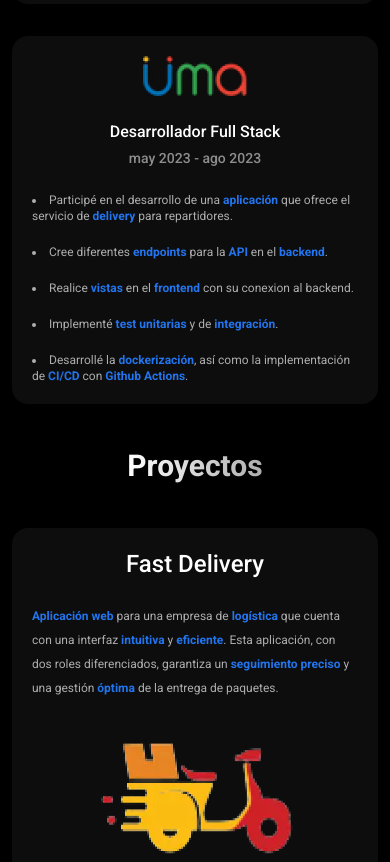
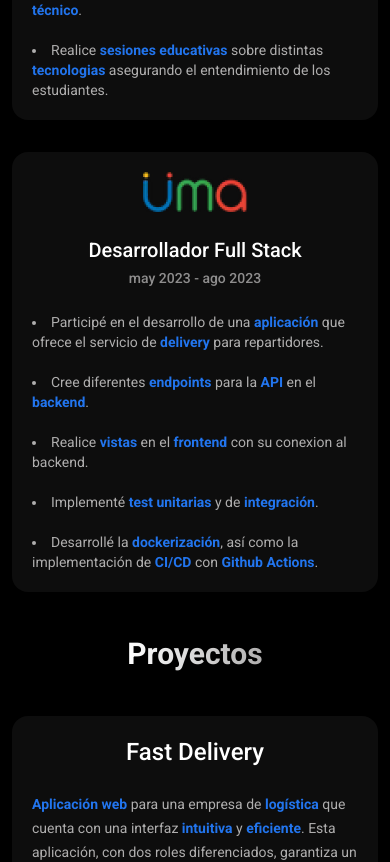
Before and after one commit to RafaMojica/Portfolio-Rafael-Mojica, a Next.js app: page / in a window 390 px wide. Shown: the part 1328-2190 px from the top of the page. Built offline with nearby package versions, Linux system fonts and the light colour scheme.

Commit message:
fix: size letter responsive

```diff
--- a/src/components/About.tsx
+++ b/src/components/About.tsx
@@ -14,7 +14,7 @@ const About = () => {
       <MainTitle title="Sobre Mí" />
       <div className="flex flex-wrap gap-12 items-center justify-center">
         <Card className="basis-96 grow">
-          <p className="leading-8 md:leading-8 text-base md:text-lg text-dPrimary">
+          <p className="leading-8 md:leading-8 text-sm md:text-lg text-dPrimary">
             Como apasionado{" "}
             <span className="font-bold text-dEmphasis">desarrollador</span>,
             estoy constantemente en busca de{" "}
--- a/src/components/Experience.tsx
+++ b/src/components/Experience.tsx
@@ -18,12 +18,12 @@ const Experience = () => {
             <Card key={name}>
               <Image src={logo} alt={`Foto Empresa ${name}`} />
               <div className="flex flex-col gap-1 font-medium text-center">
-                <h3 className="text-dSecondary text-base sm:text-xl">
+                <h3 className="text-dSecondary text-xl sm:text-2xl">
                   {position}
                 </h3>
                 <p className="text-dPrimary/80 text-sm">{duration}</p>
               </div>
-              <ul className="flex flex-col self-start gap-5 list-inside list-disc text-dPrimary text-xs sm:text-base">
+              <ul className="flex flex-col self-start gap-5 list-inside list-disc text-dPrimary text-sm sm:text-lg">
                 {tasks.map((task, index) => {
                   return (
                     <li
--- a/src/components/Projects.tsx
+++ b/src/components/Projects.tsx
@@ -27,7 +27,7 @@ const Projects = () => {
                 )}
               </div>
               <p
-                className="text-dPrimary leading-6 md:leading-8 text-xs sm:text-base"
+                className="text-dPrimary leading-6 md:leading-8 text-sm sm:text-lg"
                 dangerouslySetInnerHTML={{ __html: description }}
               />
               <Image src={image} alt={`logo del proyecto ${name}`} />
```
